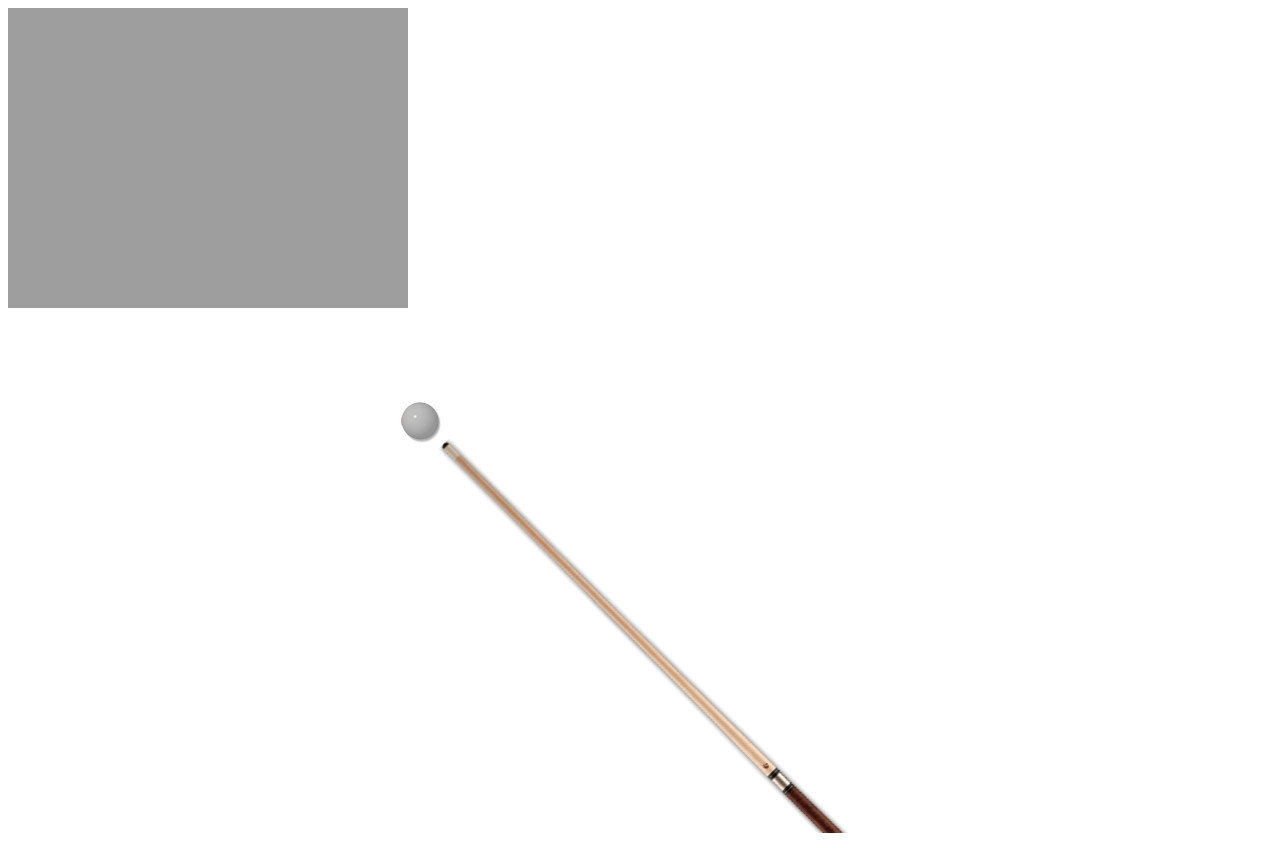
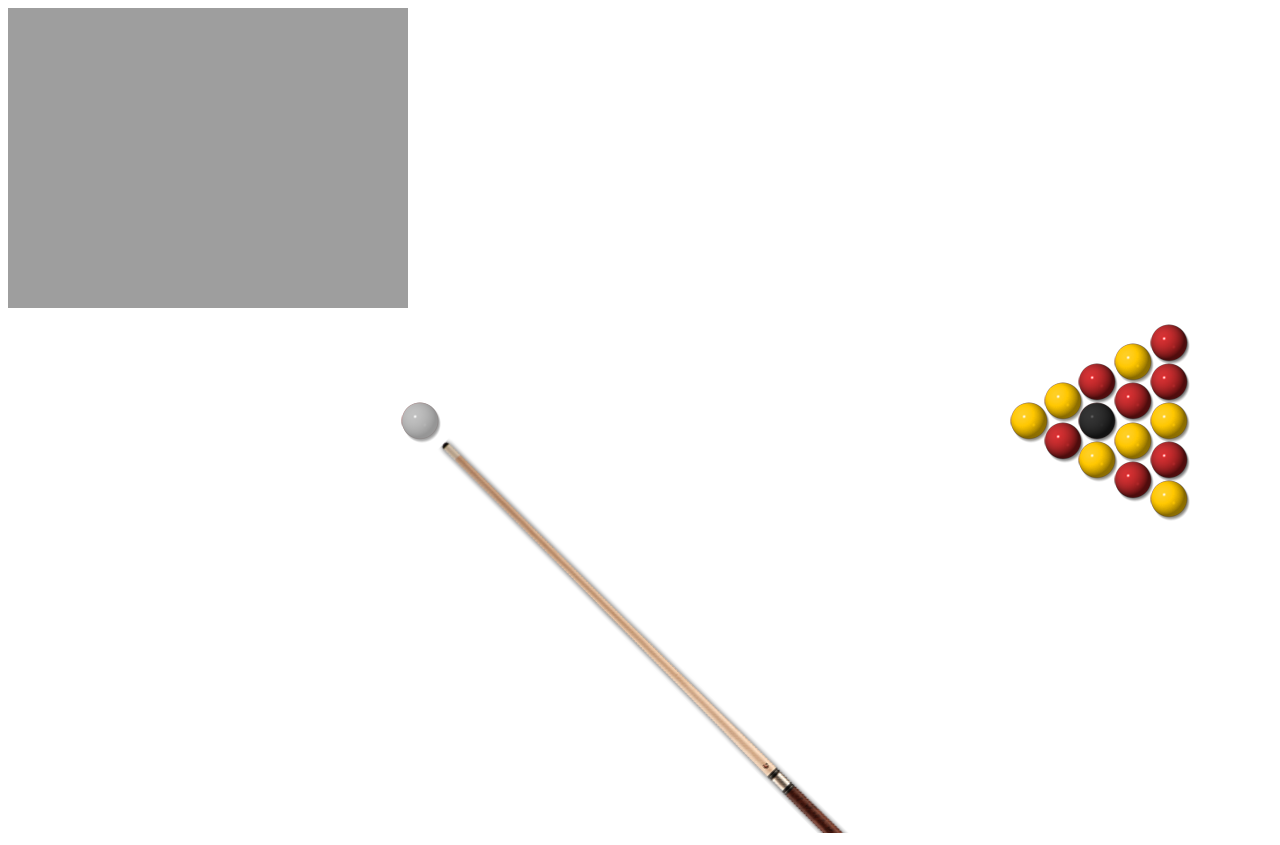
Before and after one commit to iperun/8-Ball-Pool-Game, a plain HTML site: page index.html in a window 1280 px wide. Shown: the top 845 px of the page. Drawn offline with Linux system fonts and the light colour scheme.

Commit message:
ball objects set

```diff
--- a/assets.js
+++ b/assets.js
@@ -31,6 +31,24 @@ function loadAssets(callback) {
   sprites.background = loadSprite('spr_background5.png');
   sprites.stick = loadSprite('spr_stick.png');
   sprites.whiteBall = loadSprite('spr_ball2.png');
+  sprites.redBall = loadSprite('spr_redBall2.png');
+  sprites.yellowBall = loadSprite('spr_yellowBall2.png');
+  sprites.blackBall = loadSprite('spr_blackBall2.png');
 
   assetsLoadingLoop(callback);
 }
+// Provide sprite base on the color
+function getBallSpriteByColor(color) {
+
+  switch (color) {
+
+    case COLOR.RED:
+      return sprites.redBall;
+    case COLOR.YELLOW:
+      return sprites.yellowBall;
+    case COLOR.BLACK:
+      return sprites.blackBall;
+    case COLOR.WHITE:
+      return sprites.whiteBall;
+  }
+}
--- a/ball.js
+++ b/ball.js
@@ -1,8 +1,10 @@
 const BALL_ORIGIN = new Vector2(25, 25);
 
-function Ball(position) {
+function Ball(position, color) {
   this.position = position;
   this.velocity = new Vector2();
+  this.moving = false;
+  this.sprite = getBallSpriteByColor(color);
 }
 
 Ball.prototype.update = function(delta) {
@@ -10,13 +12,19 @@ Ball.prototype.update = function(delta) {
   this.position.addTo(this.velocity.mult(delta));
   // add friction
   this.velocity = this.velocity.mult(0.98);
+
+  if(this.velocity.length() < 5){
+    this.velocity = new Vector2();
+    this.moving = false;
+  }
 }
 
 Ball.prototype.draw = function() {
-  Canvas.drawImage(sprites.whiteBall, this.position, BALL_ORIGIN);
+  Canvas.drawImage(this.sprite, this.position, BALL_ORIGIN);
 }
 
 Ball.prototype.shoot = function(power, rotation) {
 
   this.velocity = new Vector2(power * Math.cos(rotation), power * Math.sin(rotation));
+  this.moving = true;
 }
--- /dev/null
+++ b/color.js
@@ -0,0 +1,7 @@
+
+const COLOR = {
+  RED: 1,
+  YELLOW: 2,
+  BLACK: 3,
+  WHITE: 4
+}
--- a/gameWorld.js
+++ b/gameWorld.js
@@ -1,8 +1,27 @@
 const DELTA = 1 / 100;
 // Contains physical objects of game
 function GameWorld() {
+  // create the ball objects
+  this.balls = [
+    [new Vector2(1022, 413), COLOR.YELLOW], //1
+    [new Vector2(1056, 393), COLOR.YELLOW], //2
+    [new Vector2(1056, 433), COLOR.RED], //3
+    [new Vector2(1090, 374), COLOR.RED], //4
+    [new Vector2(1090, 413), COLOR.BLACK], //5
+    [new Vector2(1090, 452), COLOR.YELLOW], //6
+    [new Vector2(1126, 354), COLOR.YELLOW], //7
+    [new Vector2(1126, 393), COLOR.RED], //8
+    [new Vector2(1126, 433), COLOR.YELLOW], //9
+    [new Vector2(1126, 472), COLOR.RED], //10
+    [new Vector2(1162, 335), COLOR.RED], //11
+    [new Vector2(1162, 374), COLOR.RED], //12
+    [new Vector2(1162, 413), COLOR.YELLOW], //13
+    [new Vector2(1162, 452), COLOR.RED], //14
+    [new Vector2(1162, 491), COLOR.YELLOW], //15
+    [new Vector2(413, 413), COLOR.WHITE]
+  ].map(params => new Ball(params[0], params[1]))
 
-  this.whiteBall = new Ball(new Vector2(413, 413));
+  this.whiteBall = this.balls[this.balls.length - 1];
   this.stick = new Stick(
     new Vector2(413, 413),
     this.whiteBall.shoot.bind(this.whiteBall));
@@ -11,7 +30,14 @@ function GameWorld() {
 GameWorld.prototype.update = function() {
 
   this.stick.update();
-  this.whiteBall.update(DELTA);
+
+  for (let i = 0; i < this.balls.length; i++) {
+    this.balls[i].update(DELTA);
+  }
+
+  if (!this.ballsMoving() && this.stick.shot) {
+    this.stick.reposition(this.whiteBall.position);
+  }
 
 }
 
@@ -23,6 +49,14 @@ GameWorld.prototype.draw = function() {
     y: 0
   });
 
+  for (let i = 0; i < this.balls.length; i++) {
+    this.balls[i].draw();
+  }
+
   this.stick.draw();
-  this.whiteBall.draw();
+
 }
+
+GameWorld.prototype.ballsMoving = function() {
+  return this.whiteBall.moving;
+}
--- a/index.html
+++ b/index.html
@@ -13,6 +13,7 @@
   <script src="input/buttonState.js"></script>
   <script src="input/mouse.js"></script>
   <script src="canvas.js"></script>
+  <script src="color.js"></script>
   <script src="assets.js"></script>
   <script src="ball.js"></script>
   <script src="stick.js"></script>
--- a/stick.js
+++ b/stick.js
@@ -7,6 +7,7 @@ function Stick(position, onShoot) {
   this.origin = STICK_ORIGIN.copy();
   this.power = 0;
   this.onShoot = onShoot;
+  this.shot = false;
 }
 
 Stick.prototype.update = function() {
@@ -47,4 +48,12 @@ Stick.prototype.shoot = function() {
   this.onShoot(this.power, this.rotation);
   this.power = 0;
   this.origin = STICK_SHOT_ORIGIN.copy();
+  this.shot = true;
 }
+
+Stick.prototype.reposition = function(position){
+
+  this.position = position.copy();
+  this.origin = STICK_ORIGIN.copy();
+  this.shot = false;
+}
--- a/vector2.js
+++ b/vector2.js
@@ -18,3 +18,8 @@ Vector2.prototype.mult = function(scalar) {
 
   return new Vector2(this.x * scalar, this.y * scalar);
 }
+
+Vector2.prototype.length = function(){
+  // length formula
+  return Math.sqrt(Math.pow(this.x, 2) + Math.pow(this.y, 2));
+}
```
